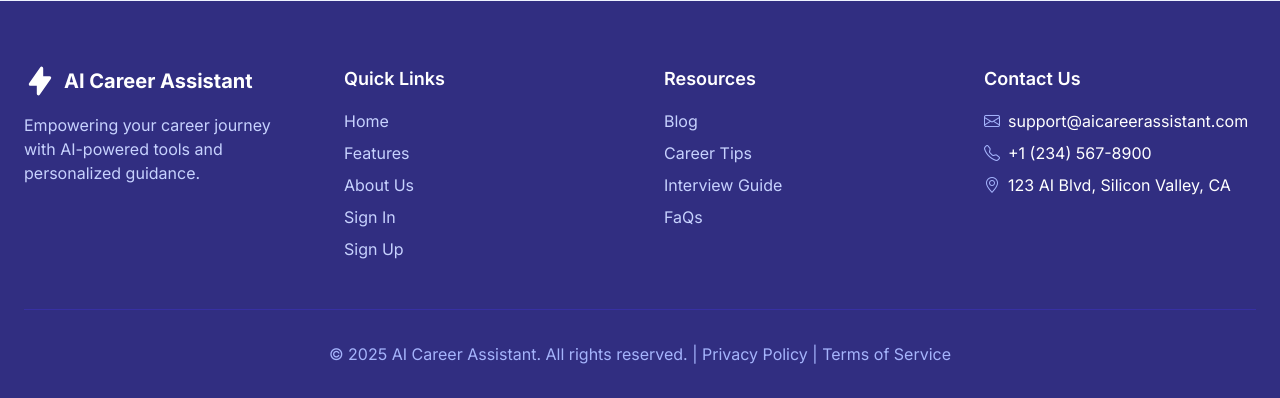
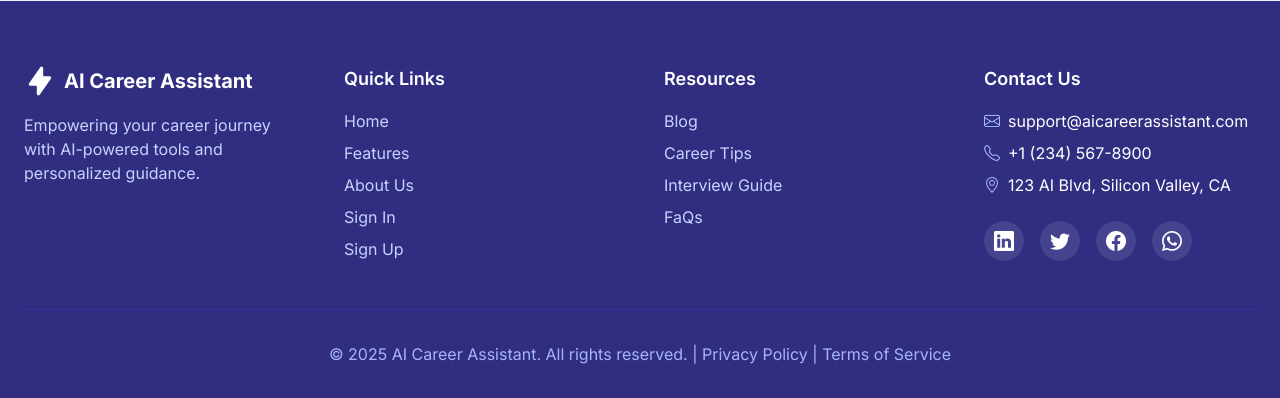
Before and after one commit to abdullaharshado99/Resume-Gap-Analyzer, a Flask app: page / in a window 1280 px wide. Shown: the part 3047-3445 px from the top of the page. Run offline with Flask 3, Linux system fonts and the light colour scheme; some libraries are stand-ins or nearby versions.

Commit message:
updated twitter logo.

```diff
--- a/templates/home_page.html
+++ b/templates/home_page.html
@@ -523,20 +523,20 @@
               <span>123 AI Blvd, Silicon Valley, CA</span>
             </li>
           </ul>
-<!--          <div class="footer-icons mt-6 flex space-x-4">-->
-<!--            <a href="#" class="hover:text-indigo-300 transition" aria-label="LinkedIn">-->
-<!--              <i class="bi bi-linkedin text-xl"></i>-->
-<!--            </a>-->
-<!--            <a href="#" class="hover:text-indigo-300 transition" aria-label="Twitter">-->
-<!--              <i class="bi bi-twitter-x text-xl"></i>-->
-<!--            </a>-->
-<!--            <a href="#" class="hover:text-indigo-300 transition" aria-label="Facebook">-->
-<!--              <i class="bi bi-facebook text-xl"></i>-->
-<!--            </a>-->
-<!--            <a href="#" class="hover:text-indigo-300 transition" aria-label="Instagram">-->
-<!--              <i class="bi bi-instagram text-xl"></i>-->
-<!--            </a>-->
-<!--          </div>-->
+          <div class="footer-icons mt-6 flex space-x-4">
+            <a href="#" class="hover:text-indigo-300 transition" aria-label="LinkedIn">
+              <i class="bi bi-linkedin text-xl"></i>
+            </a>
+            <a href="#" class="hover:text-indigo-300 transition" aria-label="Twitter">
+              <i class="bi bi-twitter text-xl"></i>
+            </a>
+            <a href="#" class="hover:text-indigo-300 transition" aria-label="Facebook">
+              <i class="bi bi-facebook text-xl"></i>
+            </a>
+            <a href="#" class="hover:text-indigo-300 transition" aria-label="Instagram">
+              <i class="bi bi-whatsapp text-xl"></i>
+            </a>
+          </div>
         </div>
       </div>
 
```
